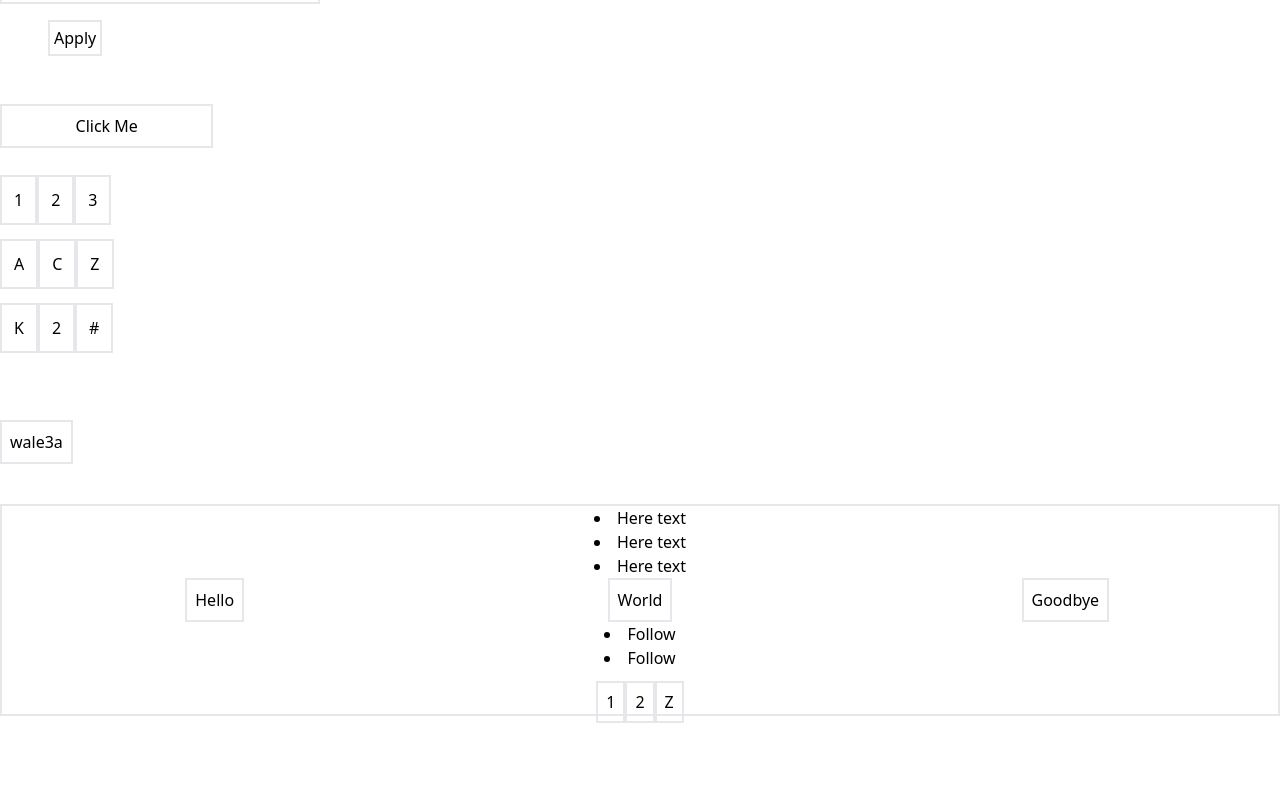
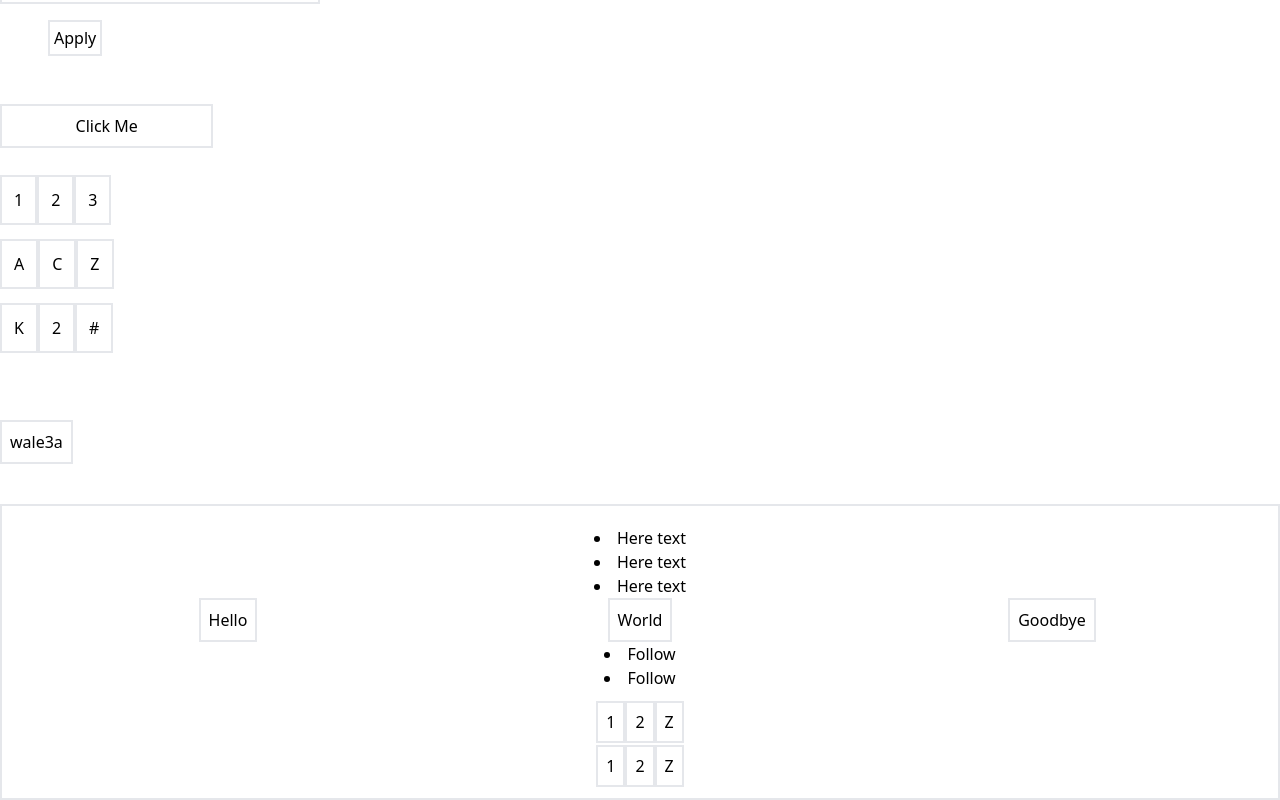
Before and after one commit to Krikor-Greg-Markarian/onclickbutton, a Next.js app: page / in a window 1280 px wide. Shown: the part 680-1480 px from the top of the page. Before the commit the page ends 1403 px from the top, so only its background shows below. Built offline with nearby package versions, Linux system fonts and the light colour scheme.

Commit message:
initial commit

```diff
--- a/pages/index.js
+++ b/pages/index.js
@@ -103,7 +103,7 @@ export default function Home(props) {
         <Wale3a wale3a={"wale3a"} onClick={() => console.log("wale3a!!!")} />
       </div>
 
-      <div className={cn("border-2 text-center")}>
+      <div className={cn("border-2 text-center p-5")}>
         <Large
           items={[
             { bulletPoints: "Here text" },
@@ -125,7 +125,8 @@ export default function Home(props) {
         />
 
         <BoxOfAlphabetsNumbers
-          items={[{ number1: "1", number2: "2", number3: "Z" }]}
+          items={[{ number1: "1", number2: "2", number3: "Z" },{ number1: "1", number2: "2", number3: "Z" }]}
+
         />
       </div>
     </div>
```
